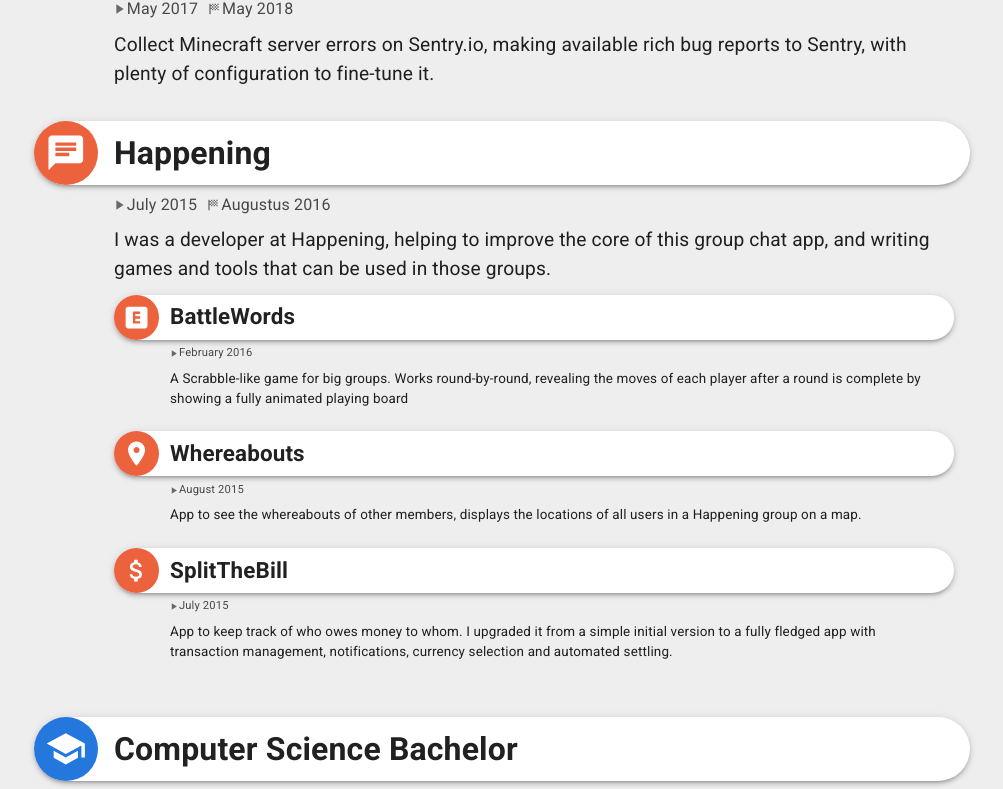
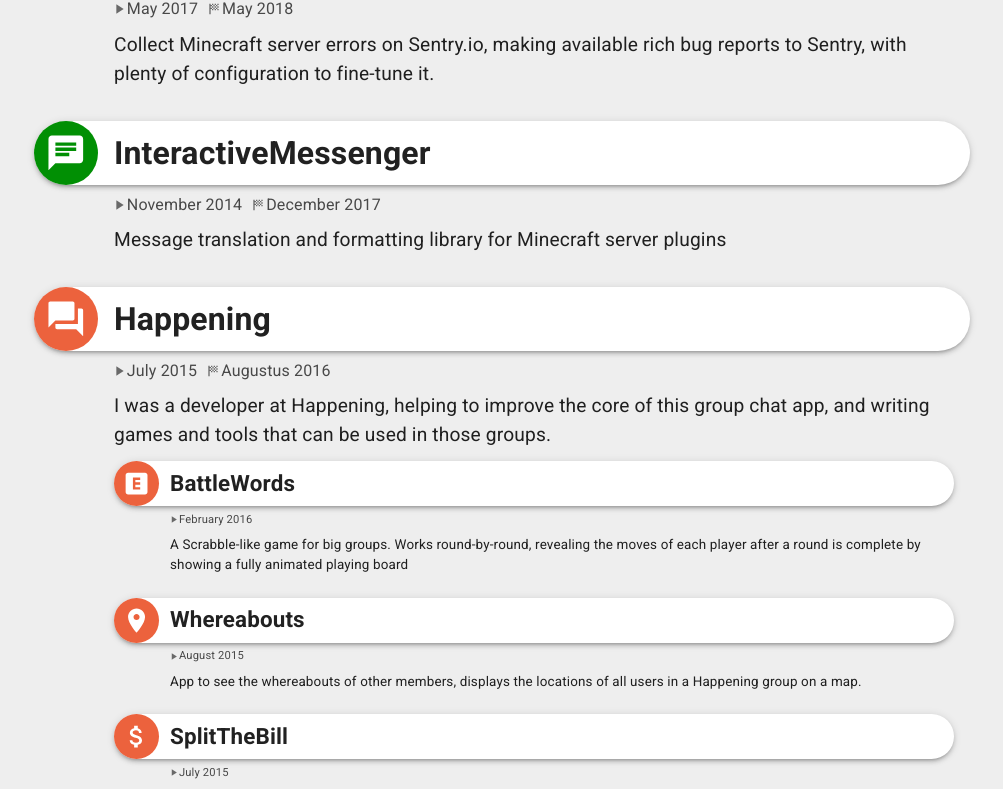
Before and after one commit to NLthijs48/NLthijs48.github.io, a React (Create React App) app: page / in a window 1280 px wide. Shown: the part 1376-2165 px from the top of the page, without its empty margins (138-1141 px from the left). Built offline with nearby package versions, Linux system fonts and the light colour scheme.

Commit message:
Add InteractiveMessenger library

```diff
--- a/src/activities/allActivities.ts
+++ b/src/activities/allActivities.ts
@@ -6,6 +6,7 @@
 import staying from './staying/staying';
 import happening from './happening/happening';
 import errorSink from './errorSink/errorSink';
+import interactiveMessenger from './interactiveMessenger/interactiveMessenger';
 
 const allActivities: ActivityInformation[] = [
 	crisp,
@@ -13,6 +14,7 @@
 	computerScienceMaster,
 	staying,
 	errorSink,
+	interactiveMessenger,
 	happening,
 	computerScienceBachelor,
 ];
--- a/src/activities/happening/happening.tsx
+++ b/src/activities/happening/happening.tsx
@@ -1,5 +1,5 @@
 import {JobInformation} from '../ActivityInformation';
-import ChatIcon from '@mui/icons-material/Chat';
+import QuestionAnswerIcon from '@mui/icons-material/QuestionAnswer';
 import React from 'react';
 import ActivityType from '../ActivityType';
 import battleWords from './battleWords';
@@ -17,7 +17,7 @@
 	),
 	from: 'July 2015',
 	till: 'Augustus 2016',
-	Icon: ChatIcon,
+	Icon: QuestionAnswerIcon,
 	website: 'https://happening.im',
 	activities: [battleWords, whereabouts, splitTheBill],
 };
--- /dev/null
+++ b/src/activities/interactiveMessenger/interactiveMessenger.ts
@@ -0,0 +1,17 @@
+import {HobbyInformation} from '../ActivityInformation';
+import ChatIcon from '@mui/icons-material/Chat';
+import ActivityType from '../ActivityType';
+
+const interactiveMessenger: HobbyInformation = {
+	activityType: ActivityType.Hobby,
+	name: 'InteractiveMessenger',
+	description: 'Message translation and formatting library for Minecraft server plugins',
+	// Started this project with https://github.com/PhoenixIV, shout him out in the full description later
+	from: 'November 2014',
+	// End of active development
+	till: 'December 2017',
+	Icon: ChatIcon,
+	website: 'https://github.com/NLthijs48/InteractiveMessenger',
+};
+
+export default interactiveMessenger;
```
